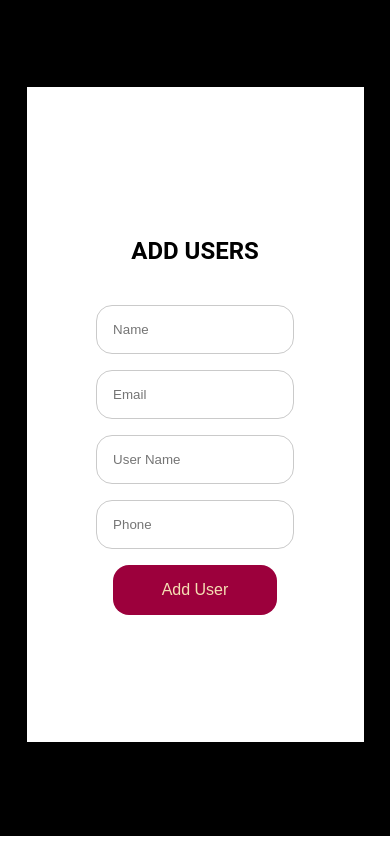
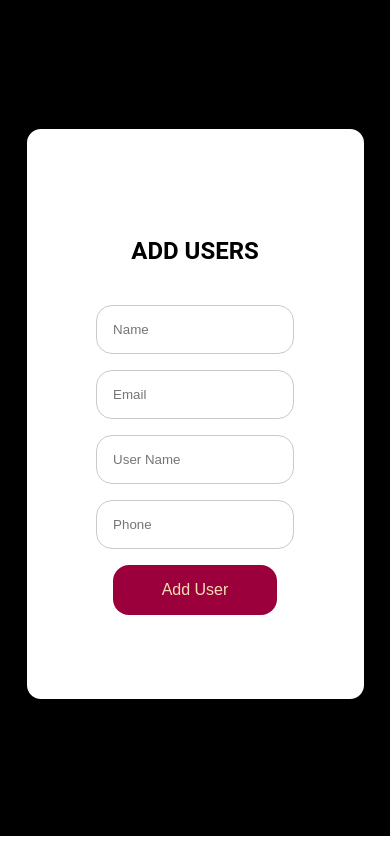
Before and after one commit to Sandeep-Khariwal/Firebase-CRUD, a React (Create React App) app: page /addUsers in a window 390 px wide. Built offline with nearby package versions, Linux system fonts and the light colour scheme.

Commit message:
form design updated

```diff
--- a/src/styles/addusers.scss
+++ b/src/styles/addusers.scss
@@ -17,6 +17,8 @@
         width: 40%;
         height: 80%;
         justify-content: center;
+        border: 2px solid black;
+        border-radius: 1rem;
 
         h2{
             font-size: 1.5rem;
@@ -50,7 +52,7 @@
 
 @media screen and (max-width:700px) {
     .addUser>form{
-        height: 70%;
+        height: 60%;
         width: 70%;
     }
 }
--- a/src/styles/editUsers.scss
+++ b/src/styles/editUsers.scss
@@ -16,6 +16,8 @@
         width: 55%;
         height: 80%;
         justify-content: center;
+        border: 2px solid black;
+        border-radius: 1rem;
 
         h2{
             font-size: 1.5rem;
@@ -53,7 +55,7 @@
         margin-top: 0.11rem;
         > form{
             width: 70%;
-            height: 70%;
+            height: 60%;
         }
     }
 }
```
